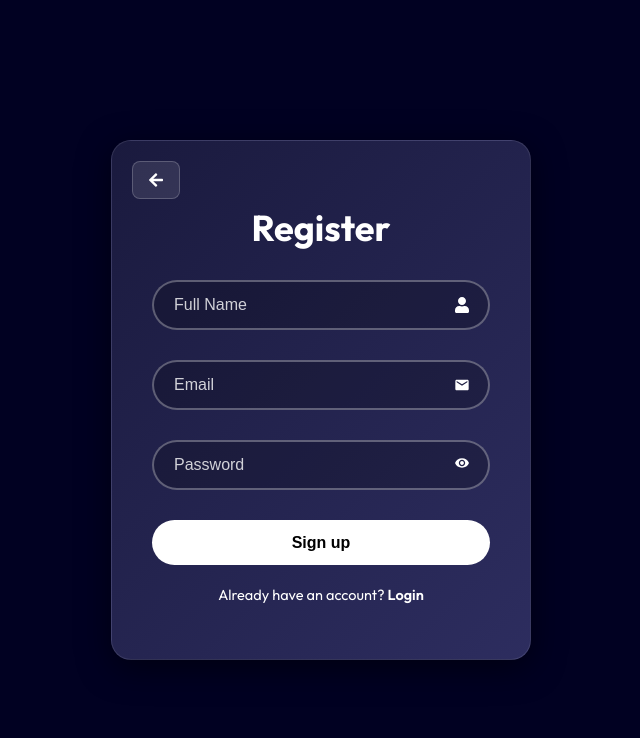
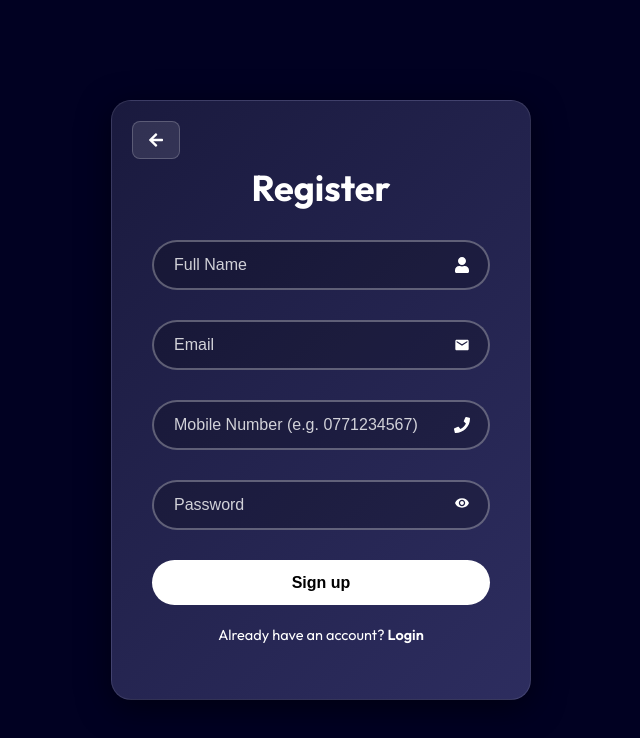
Before and after one commit to dulniMahara/CineNova-Cinema-Booking-System, a React (Create React App) app in the folder frontend/: page /register in a window 1280 px wide. Shown: the top 738 px of the page, without its empty margins (319-959 px from the left). Built offline with nearby package versions, Linux system fonts and the light colour scheme; no server answers; a web font is replaced by a local one.

Commit message:
feat: add reusable form validation and error styling

```diff
--- a/frontend/src/pages/Payment.css
+++ b/frontend/src/pages/Payment.css
@@ -240,3 +240,17 @@
   margin-top: 10px;
   font-size: 0.85rem;
 }
+
+.input-error {
+  border-color: #EF4444 !important;
+  box-shadow: 0 0 10px rgba(239, 68, 68, 0.3) !important;
+  background: rgba(239, 68, 68, 0.08) !important;
+}
+
+.inline-error-text {
+  color: #FCA5A5;
+  font-size: 0.8rem;
+  margin-top: 6px;
+  display: block;
+  font-weight: 500;
+}
--- a/frontend/src/pages/customers/Register.jsx
+++ b/frontend/src/pages/customers/Register.jsx
@@ -1,36 +1,85 @@
-import React, { useState } from 'react'
-import { FaUser, FaArrowLeft } from "react-icons/fa";
+import React, { useState, useRef } from 'react';
+import { FaUser, FaArrowLeft, FaPhone } from "react-icons/fa";
 import { MdEmail } from "react-icons/md";
 import { IoMdEye, IoMdEyeOff } from "react-icons/io";
-import './Register.css'
+import './Register.css';
 import { Link, useNavigate } from 'react-router-dom';
 import API from '../../services/api';
+import { validateSriLankanPhone } from '../../utils/validation';
 
 const Register = () => {
     const navigate = useNavigate();
 
     const [name, setName] = useState("");
     const [email, setEmail] = useState("");
+    const [phone, setPhone] = useState("");
     const [password, setPassword] = useState("");
     const [showPassword, setShowPassword] = useState(false);
     const [isLoading, setIsLoading] = useState(false);
 
+    const [formErrors, setFormErrors] = useState({
+      name: '',
+      email: '',
+      phone: '',
+      password: ''
+    });
+
+    const phoneRef = useRef(null);
+
+    const handlePhoneChange = (val) => {
+      setPhone(val);
+      if (formErrors.phone) {
+        const res = validateSriLankanPhone(val);
+        setFormErrors(prev => ({ ...prev, phone: res.valid ? '' : res.message }));
+      }
+    };
+
+    const handlePhoneBlur = () => {
+      if (phone) {
+        const res = validateSriLankanPhone(phone);
+        setFormErrors(prev => ({ ...prev, phone: res.valid ? '' : res.message }));
+      }
+    };
+
     const handleSignup = async (e) => {
       e.preventDefault();
 
-    if (!name || !email || !password) {
-      alert("Please fill all fields");
+      const errors = { name: '', email: '', phone: '', password: '' };
+      let hasError = false;
+
+      if (!name.trim()) {
+        errors.name = "Please enter your name.";
+        hasError = true;
+      }
+      if (!email.trim()) {
+        errors.email = "Please enter your email.";
+        hasError = true;
+      }
+      if (phone) {
+        const pRes = validateSriLankanPhone(phone);
+        if (!pRes.valid) {
+          errors.phone = pRes.message;
+          hasError = true;
+        }
+      }
+      if (!password) {
+        errors.password = "Please enter a password.";
+        hasError = true;
+      }
+
+      setFormErrors(errors);
+
+      if (hasError) {
+        if (errors.phone && phoneRef.current) {
+          phoneRef.current.focus();
+        }
         return;
       }
 
       setIsLoading(true);
       try {
-    const { data } = await API.post('/auth/register', { name, email, password });
-
-    // Show success message about email verification
+        const { data } = await API.post('/auth/register', { name, email, phone, password });
         alert(data.message || "Registration successful! Please check your email to verify your account.");
-
-    // Redirect to login page
         navigate("/login");
       } catch (error) {
         alert(error.response?.data?.message || 'Registration failed');
@@ -45,24 +94,43 @@ const Register = () => {
             <button className="back-button" onClick={() => navigate('/home')} type="button">
               <FaArrowLeft />
             </button>
-            <form action="" onSubmit={handleSignup}>
+            <form action="" onSubmit={handleSignup} noValidate>
                 <h1>Register</h1>
                 <div className="register-input-box">
-                    <input type="text" placeholder='Full Name' onChange={(e) => setName(e.target.value)} aria-label="Full Name" required />
+                    <input type="text" placeholder='Full Name' value={name} onChange={(e) => setName(e.target.value)} aria-label="Full Name" required />
                     <FaUser className='icon' />
                 </div>
+                {formErrors.name && <span className="inline-error-text" style={{ color: '#FCA5A5', fontSize: '0.8rem', display: 'block', marginTop: '-10px', marginBottom: '10px' }}>{formErrors.name}</span>}
 
                 <div className="register-input-box">
-                    <input type="email" placeholder='Email' onChange={(e) => setEmail(e.target.value)} aria-label="Email Address" required />
+                    <input type="email" placeholder='Email' value={email} onChange={(e) => setEmail(e.target.value)} aria-label="Email Address" required />
                     <MdEmail className='icon' />
                 </div>
+                {formErrors.email && <span className="inline-error-text" style={{ color: '#FCA5A5', fontSize: '0.8rem', display: 'block', marginTop: '-10px', marginBottom: '10px' }}>{formErrors.email}</span>}
 
                 <div className="register-input-box">
-                    <input type={showPassword ? "text" : "password"} placeholder='Password' onChange={(e) => setPassword(e.target.value)} aria-label="Password" required />
+                    <input
+                      ref={phoneRef}
+                      type="tel"
+                      inputMode="tel"
+                      autoComplete="tel"
+                      placeholder='Mobile Number (e.g. 0771234567)'
+                      value={phone}
+                      onChange={(e) => handlePhoneChange(e.target.value)}
+                      onBlur={handlePhoneBlur}
+                      aria-label="Mobile Number"
+                    />
+                    <FaPhone className='icon' />
+                </div>
+                {formErrors.phone && <span className="inline-error-text" style={{ color: '#FCA5A5', fontSize: '0.8rem', display: 'block', marginTop: '-10px', marginBottom: '10px' }}>{formErrors.phone}</span>}
+
+                <div className="register-input-box">
+                    <input type={showPassword ? "text" : "password"} placeholder='Password' value={password} onChange={(e) => setPassword(e.target.value)} aria-label="Password" required />
                     <div className='icon' onClick={() => setShowPassword(!showPassword)} style={{cursor: 'pointer'}}>
                       {showPassword ? <IoMdEyeOff /> : <IoMdEye />}
                     </div>
                 </div>
+                {formErrors.password && <span className="inline-error-text" style={{ color: '#FCA5A5', fontSize: '0.8rem', display: 'block', marginTop: '-10px', marginBottom: '10px' }}>{formErrors.password}</span>}
 
                 <button type='submit' disabled={isLoading}>
                   {isLoading ? "Signing up..." : "Sign up"}
--- /dev/null
+++ b/frontend/src/utils/validation.js
@@ -0,0 +1,110 @@
+// CineNova Validation Helper Library
+
+/**
+ * Validates Sri Lankan mobile phone numbers.
+ * Formats supported: 07XXXXXXXX, +947XXXXXXXX, 947XXXXXXXX
+ */
+export const validateSriLankanPhone = (phone) => {
+  if (!phone) {
+    return { valid: false, message: "Please enter a valid Sri Lankan mobile number." };
+  }
+
+  const clean = String(phone).replace(/[\s-]/g, "");
+
+  const isLocal = /^07\d{8}$/.test(clean);
+  const isIntlWithPlus = /^\+947\d{8}$/.test(clean);
+  const isIntlNoPlus = /^947\d{8}$/.test(clean);
+
+  if (isLocal || isIntlWithPlus || isIntlNoPlus) {
+    return { valid: true, message: "" };
+  }
+
+  return { valid: false, message: "Please enter a valid Sri Lankan mobile number." };
+};
+
+/**
+ * Validates card number input limit (13 to 19 digits).
+ * Sanitizes spaces and formats in groups of 4.
+ */
+export const validateCardNumber = (cardNumber) => {
+  const digits = String(cardNumber || "").replace(/\D/g, "").slice(0, 19);
+
+  // Auto-format into 4-digit groups
+  const formatted = digits.replace(/(\d{4})(?=\d)/g, "$1 ").trim();
+
+  if (digits.length < 13 || digits.length > 19) {
+    return { valid: false, message: "Please enter a valid card number.", formatted };
+  }
+
+  return {
+    valid: true,
+    message: "",
+    formatted
+  };
+};
+
+/**
+ * Validates cardholder name (required, min 2 chars, letters/spaces/apostrophes/hyphens).
+ */
+export const validateCardholderName = (name) => {
+  const trimmed = String(name || "").trim();
+
+  if (!trimmed || trimmed.length < 2) {
+    return { valid: false, message: "Please enter the name shown on the card." };
+  }
+
+  // Must contain valid name characters and at least one letter
+  const nameRegex = /^[a-zA-Z\s'-]+$/;
+  if (!nameRegex.test(trimmed)) {
+    return { valid: false, message: "Please enter the name shown on the card." };
+  }
+
+  return { valid: true, message: "" };
+};
+
+/**
+ * Validates expiry date in MM/YY format and verifies it is not in the past.
+ */
+export const validateExpiryDate = (expiry) => {
+  const rawDigits = String(expiry || "").replace(/\D/g, "").slice(0, 4);
+
+  let formatted = rawDigits;
+  if (rawDigits.length >= 3) {
+    formatted = `${rawDigits.slice(0, 2)}/${rawDigits.slice(2)}`;
+  }
+
+  if (rawDigits.length < 4) {
+    return { valid: false, message: "Enter expiry date as MM/YY.", formatted };
+  }
+
+  const month = parseInt(rawDigits.slice(0, 2), 10);
+  const year = parseInt(rawDigits.slice(2, 4), 10);
+
+  if (month < 1 || month > 12) {
+    return { valid: false, message: "Enter expiry date as MM/YY.", formatted };
+  }
+
+  const fullYear = 2000 + year;
+  // Card valid until end of selected month (last day, 23:59:59)
+  const expiryDate = new Date(fullYear, month, 0, 23, 59, 59);
+  const now = new Date();
+
+  if (expiryDate < now) {
+    return { valid: false, message: "This card has expired.", formatted };
+  }
+
+  return { valid: true, message: "", formatted };
+};
+
+/**
+ * Validates CVV (digits only, exactly 3 digits).
+ */
+export const validateCVV = (cvv) => {
+  const digits = String(cvv || "").replace(/\D/g, "").slice(0, 3);
+
+  if (digits.length === 3) {
+    return { valid: true, message: "", clean: digits };
+  }
+
+  return { valid: false, message: "CVV must contain 3 digits.", clean: digits };
+};
```
Lines whose indentation alone changed are shown as unchanged.
